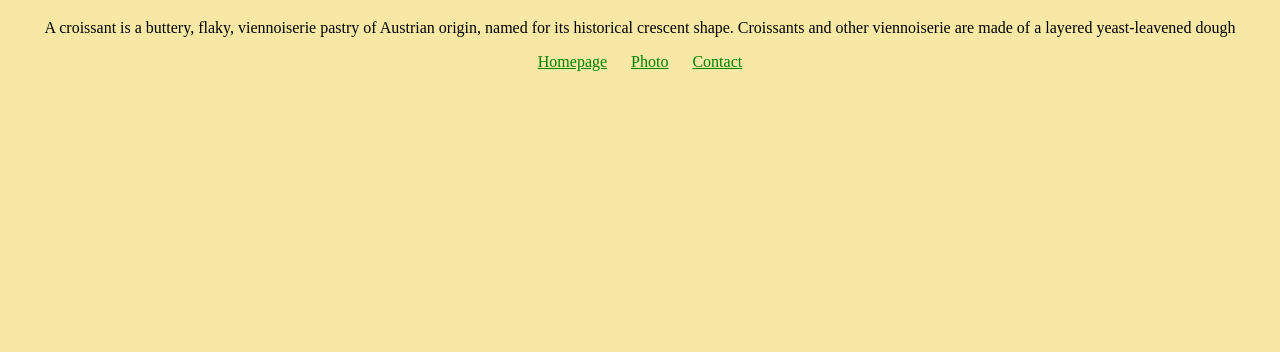
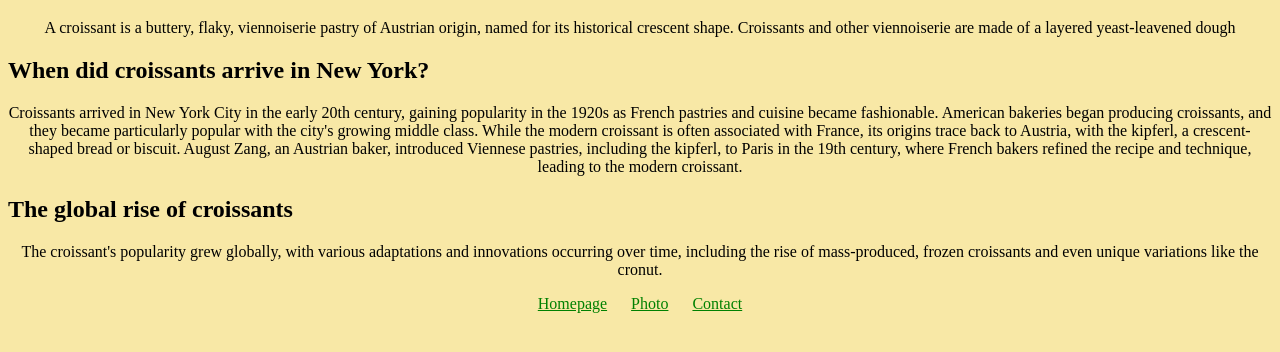
Before and after one commit to kromer52/Croissants, a plain HTML site: page index.html in a window 1280 px wide. Shown: the part 62-414 px from the top of the page. Drawn offline with Linux system fonts and the light colour scheme.

Commit message:
updated meta description and added structure/content to the files

```diff
--- a/index.html
+++ b/index.html
@@ -5,7 +5,7 @@
     <meta name="viewport" content="width=device-width, initial-scale=1.0">
    <link rel="stylesheet" href="/css/styles.css" />
     <title>The best croissant in New York - Croissant.com</title>
-    <meta name="description" content="Taste the best croissant in town" />
+    <meta name="description" content="Visit us and enjoy the best croissant in New York" />
   </head>
   <body>
     <h1>🥐 Croissant</h1>
@@ -14,6 +14,12 @@
       named for its historical crescent shape. Croissants and other viennoiserie
       are made of a layered yeast-leavened dough
     </p>
+    <h2>When did croissants arrive in New York? </h2>
+    <p>Croissants arrived in New York City in the early 20th century, gaining popularity in the 1920s as French pastries and cuisine became fashionable. American bakeries began producing croissants, and they became particularly popular with the city's growing middle class. While the modern croissant is often associated with France, its origins trace back to Austria, with the kipferl, a crescent-shaped bread or biscuit. August Zang, an Austrian baker, introduced Viennese pastries, including the kipferl, to Paris in the 19th century, where French bakers refined the recipe and technique, leading to the modern croissant. </p>
+    <h2>The global rise of croissants</h2>
+    <p>The croissant's popularity grew globally, with various adaptations and innovations occurring over time, including the rise of mass-produced, frozen croissants and even unique variations like the cronut.
+</p>
+
     <footer>
       <a href="/" title="Home"> Homepage</a>
       <a href="/photo.html" title='Croissant photo'> Photo</a>
```
Also changed, not shown: photo.html (+1 -1 lines).
